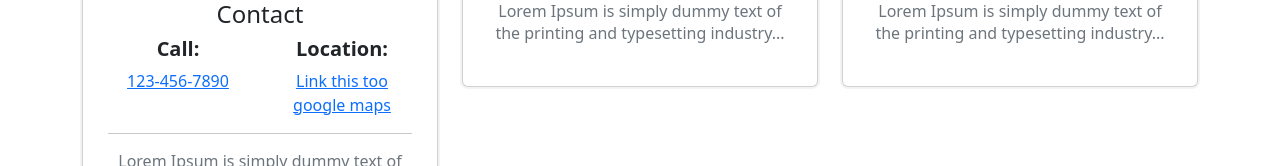
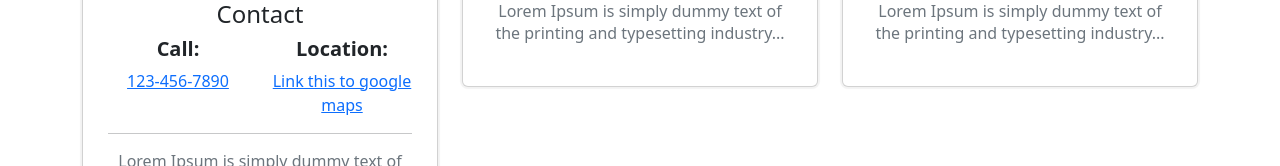
Before and after one commit to chris-menz/phe-frontend, a React (Create React App) app: page /candidateView in a window 1280 px wide. Shown: the part 321-487 px from the top of the page. Built offline with nearby package versions, Linux system fonts and the light colour scheme.

Commit message:
Update candidate_frames.jsx

```diff
--- a/src/components/candidate_frames.jsx
+++ b/src/components/candidate_frames.jsx
@@ -31,7 +31,7 @@ export default function Candidate_frames () {
 	                    	</Col>
 	                    	<Col>
 	                    		<h5><b>Location:</b></h5>
-	                    		<a href="">Link this too google maps</a>
+	                    		<a href="">Link this to google maps</a>
 	                    	</Col>
 	                	</Row>
 
```
